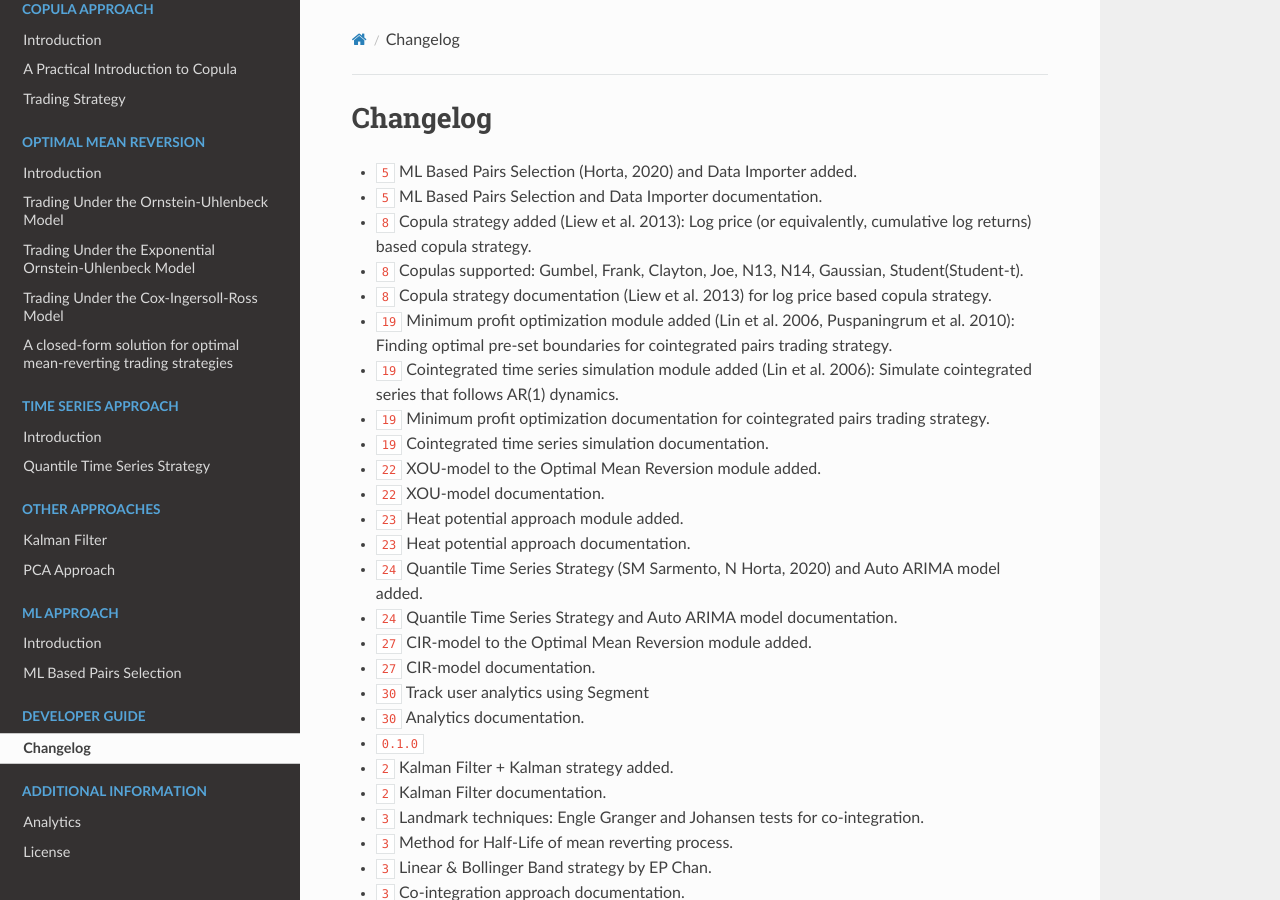
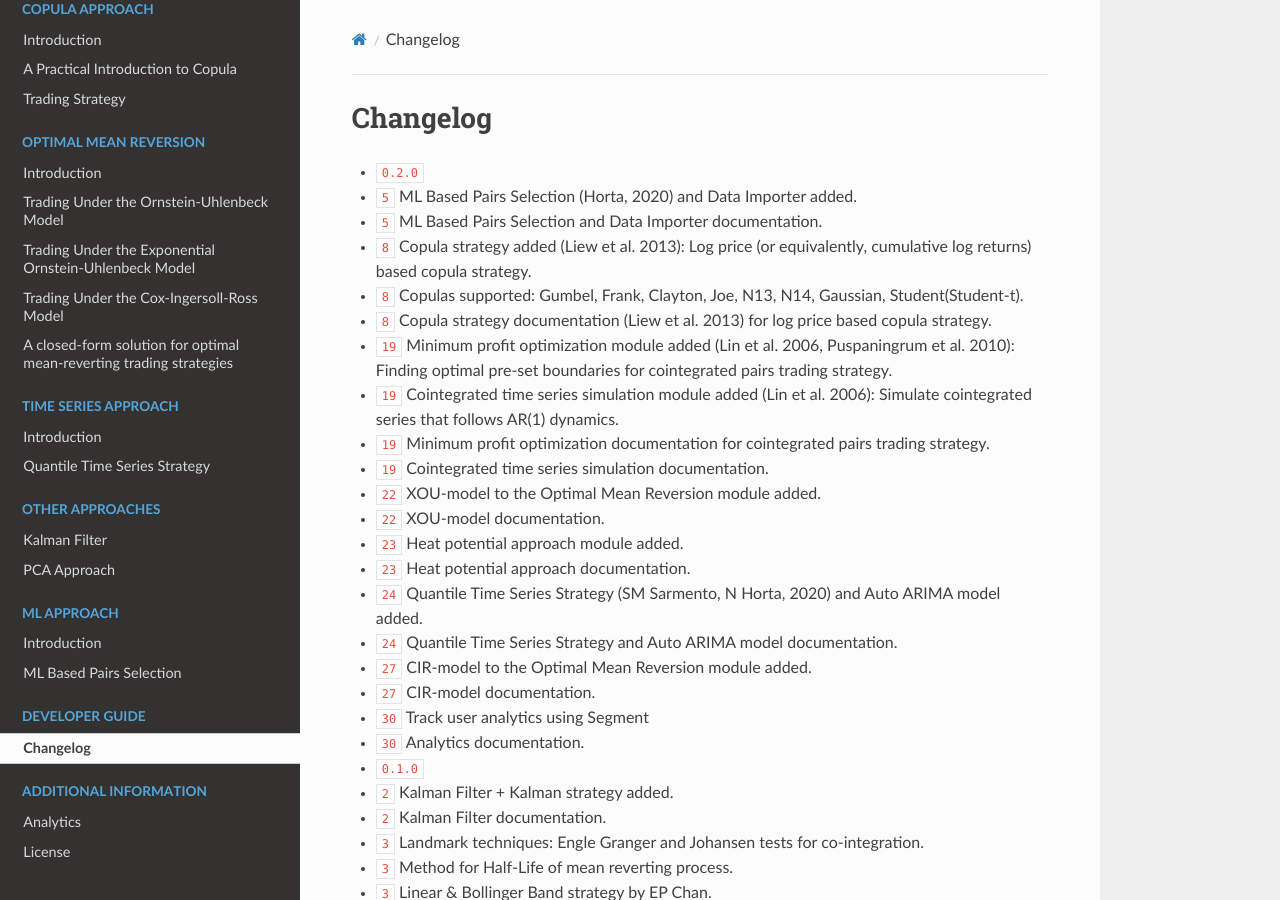
Before and after one commit to hudson-and-thames/arbitragelab, a Sphinx documentation site: the page built from docs/source/changelog.rst, in a window 1280 px wide and 900 px high. Built offline with Sphinx 7.4.7 and the Read the Docs theme 2.0.0, drawn with Linux system fonts in a browser that asks for light colours; cross-references to code outside the pages are shown as plain code.

Commit message:
update changelog

```diff
--- a/docs/source/changelog.rst
+++ b/docs/source/changelog.rst
@@ -12,6 +12,7 @@ Changelog
 ..
     For Help: https://releases.readthedocs.io/en/latest/index.html
 
+* :release:`0.2.0 <2020-12-14>`
 * :feature:`5` ML Based Pairs Selection (Horta, 2020) and Data Importer added.
 * :support:`5` ML Based Pairs Selection and Data Importer documentation.
 * :feature:`8` Copula strategy added (Liew et al. 2013): Log price (or equivalently, cumulative log returns) based copula strategy.
--- a/setup.py
+++ b/setup.py
@@ -13,5 +13,6 @@ setup()
 # twine upload dist/*  (This is official repo)
 
 # Bump version
+# Update Changelog release
 # bumpversion major/minor/patch --allow-dirty
 # git push origin [0.1.0]
```
